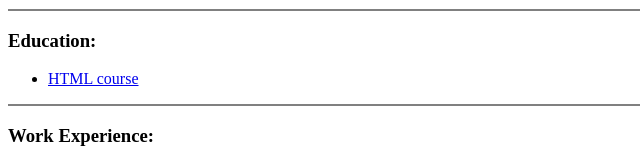
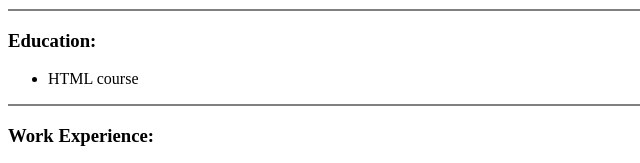
Before and after one commit to basedgoku/cv, a plain HTML site: page index.html in a window 1280 px wide. Shown: the part 545-708 px from the top of the page, 0-640 px from the left. Drawn offline with Linux system fonts and the light colour scheme.

Commit message:
Update index.html

```diff
--- a/index.html
+++ b/index.html
@@ -23,7 +23,7 @@
   <hr noshade>
   <h3><strong>Education:</strong></h3>
   <ul>
-    <li><a href="https://www.sololearn.com/certificates/CT-26YCLYLH">HTML course</a></li>
+    <li>HTML course</li>
   </ul>
   <hr noshade>
   <h3>Work Experience:</h3>
```
